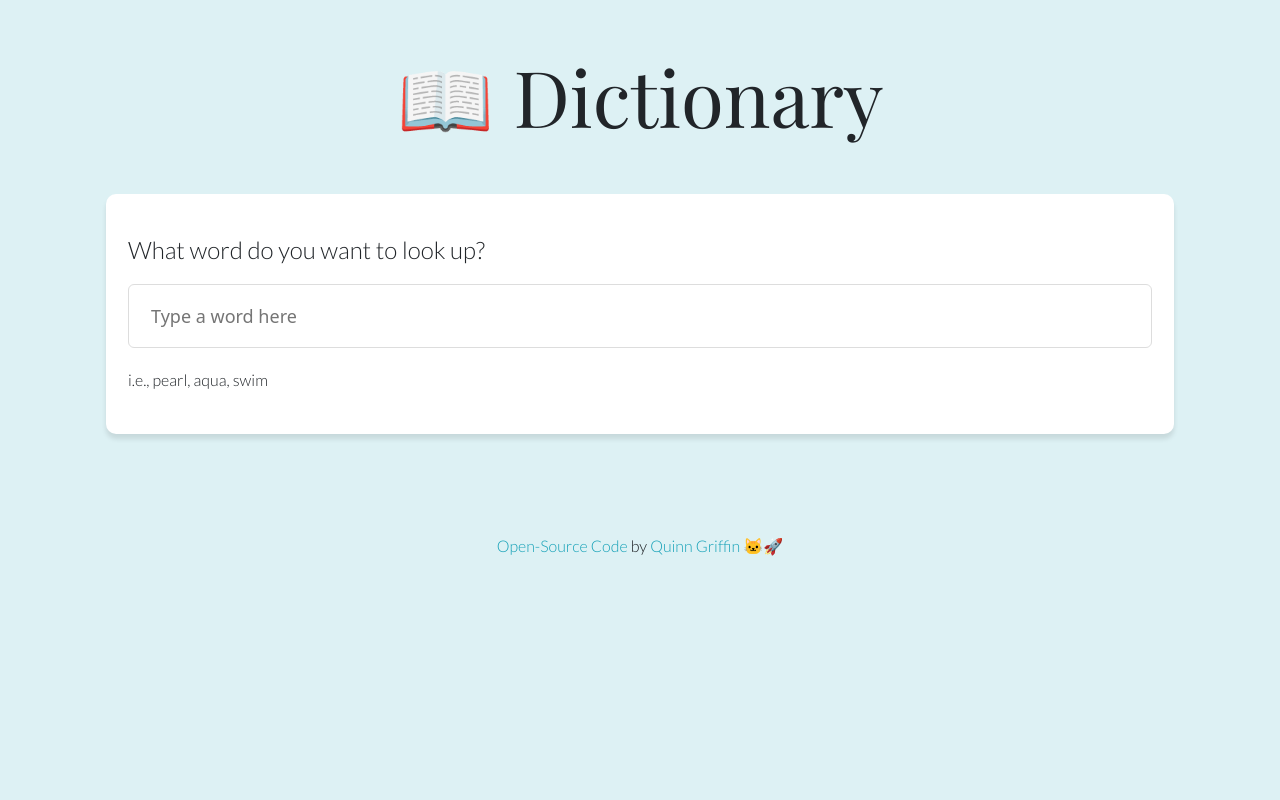
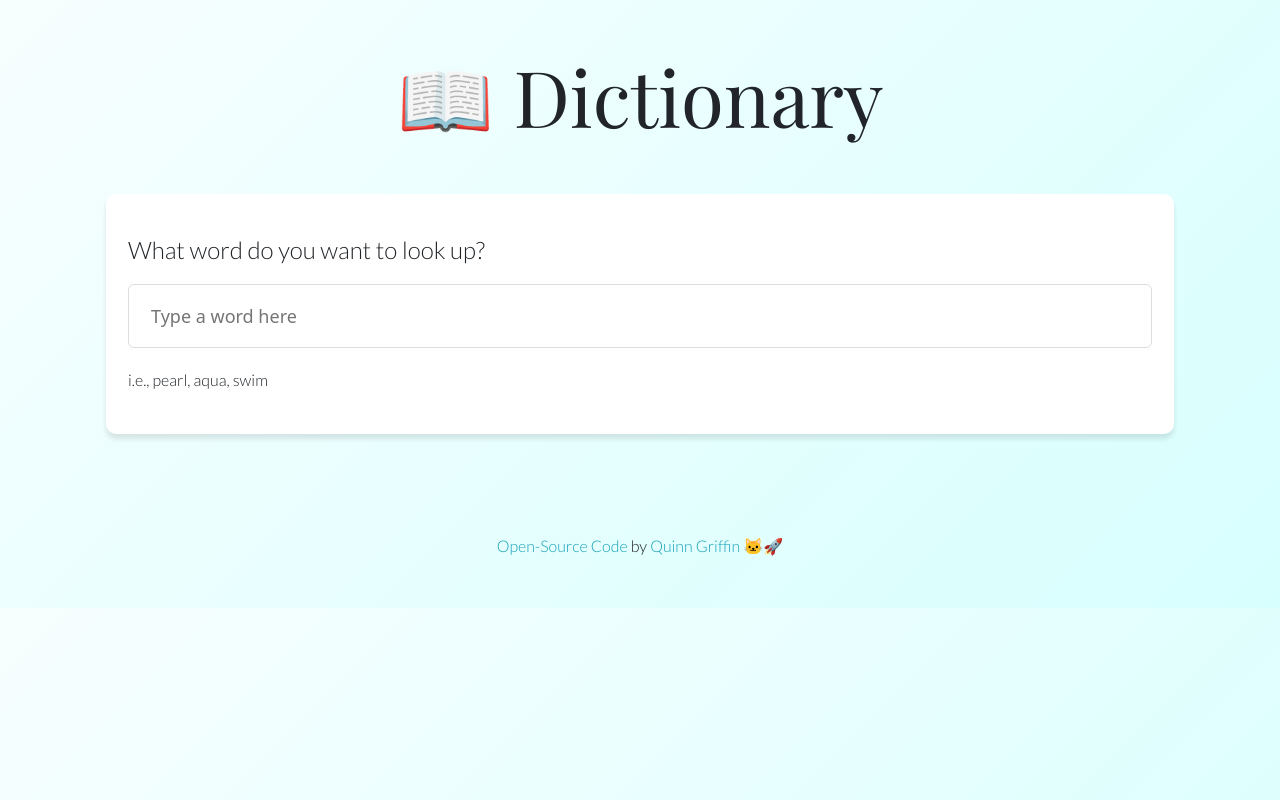
Before and after one commit to griffique/react-dictionary, a React (Create React App) app: page / in a window 1280 px wide. Built offline with nearby package versions, Linux system fonts and the light colour scheme; no server answers; a web font is replaced by a local one.

Commit message:
changed background color

```diff
--- a/src/App.js
+++ b/src/App.js
@@ -8,6 +8,7 @@ function App() {
           <h1>📖 Dictionary</h1>
         </header>
         <Dictionary />
+      </div>
       <footer className="footer">
         {" "}
         <p>
@@ -18,7 +19,6 @@ function App() {
         </p>
       </footer>
     </div>
-    </div>
   );
 }
 
--- a/src/index.css
+++ b/src/index.css
@@ -1,5 +1,5 @@
 body {
-  background-color: #ddf1f4;
+  background-image: linear-gradient(-225deg, #f7fefe 0%, #d7fffe 100%);
 }
 h1 {
   font-family: "Playfair Display", serif;
```
Lines whose indentation alone changed are shown as unchanged.
